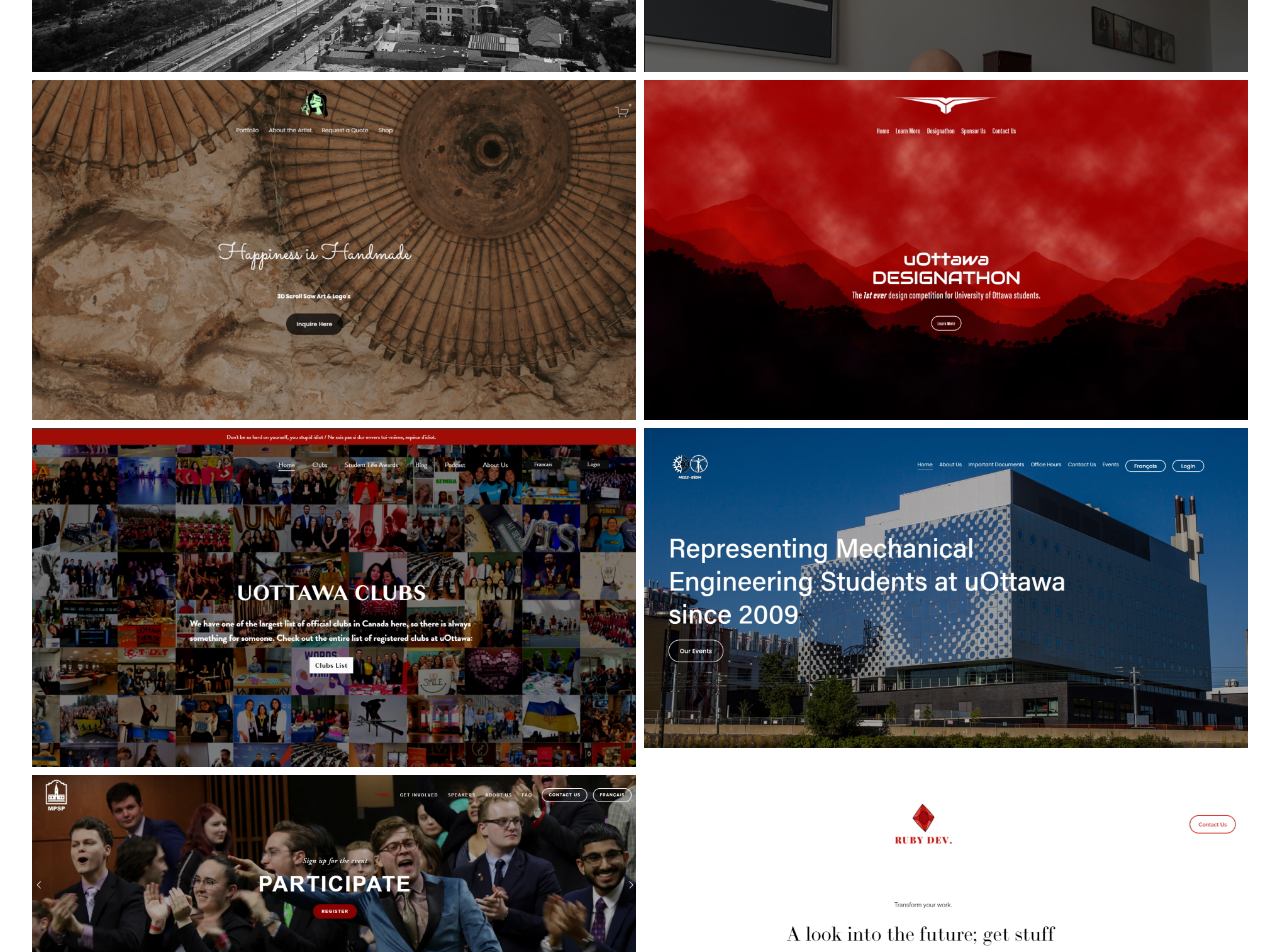
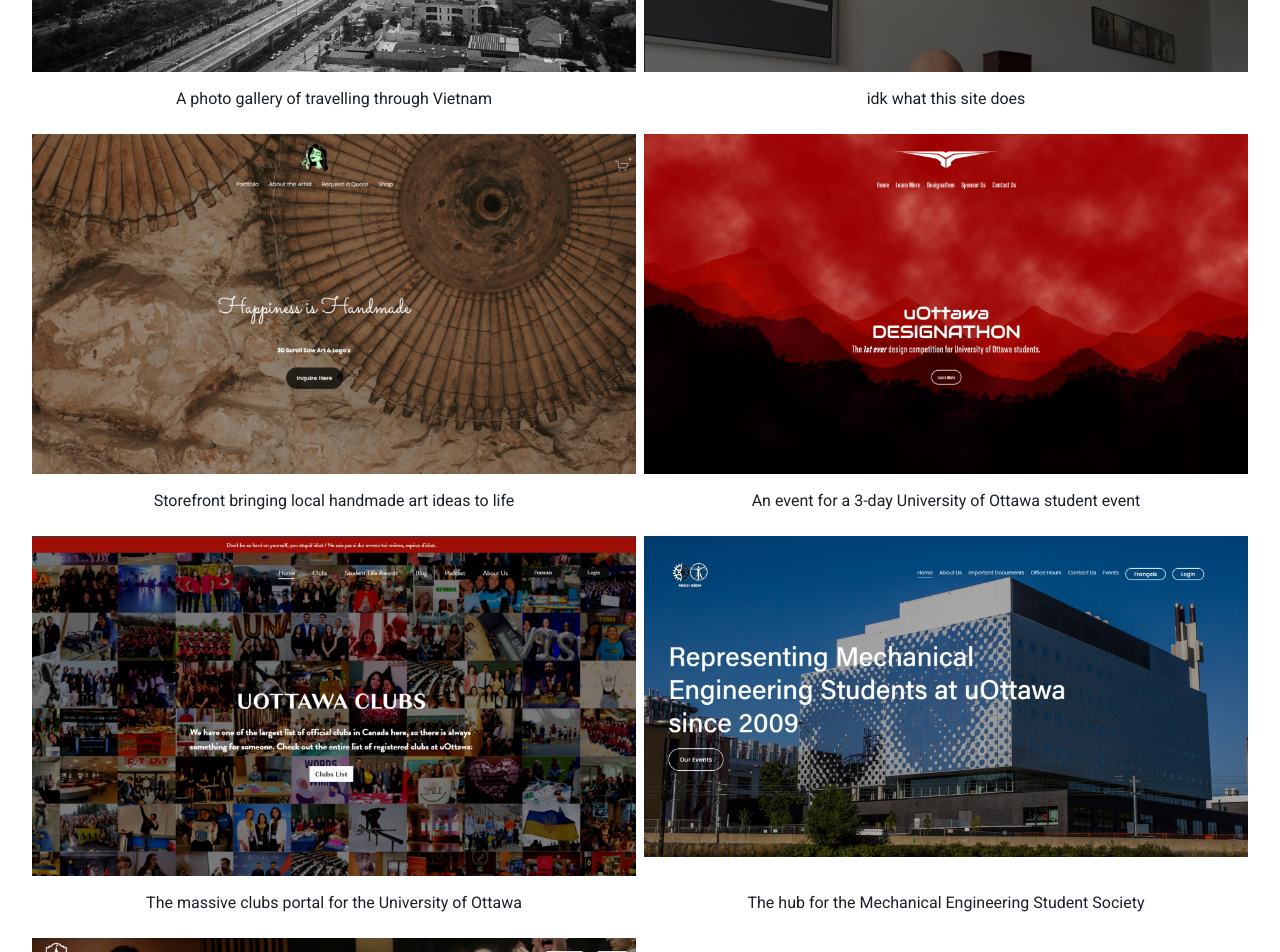
Before and after one commit to rubydevco/rubydev-tempsite, a React (Create React App) app: page /portfolio in a window 1280 px wide. Shown: the part 380-1332 px from the top of the page. Built offline with nearby package versions, Linux system fonts and the light colour scheme.

Commit message:
added captions to portfolio

```diff
--- a/src/App.css
+++ b/src/App.css
@@ -78,3 +78,9 @@
   font-size: 2.5rem;
   margin-bottom: 2.5vh;
 }
+
+.portfolio-image-caption {
+  font-family: 'Roboto', sans-serif;
+  text-align: center;
+  margin: 1.9vh;
+}
--- a/src/components/Portfolio/Portfolio.js
+++ b/src/components/Portfolio/Portfolio.js
@@ -13,34 +13,43 @@
     {
       img: thirtyfivemm,
       link: 'https://www.35mm.website/',
+      caption: 'A photo gallery of travelling through Vietnam',
     },
     {
       img: merci,
       link: 'https://www.mercicanada.org/',
+      caption: 'idk what this site does',
     },
     {
       img: thatmakergirl,
       link: 'https://www.thatmakergirl.ca/',
+      caption: 'Storefront bringing local handmade art ideas to life',
     },
     {
       img: designleague,
       link: 'https://www.uottawadesignleague.ca/',
+      caption: 'An event for a 3-day University of Ottawa student event',
     },
     {
       img: cvuo,
       link: 'https://cvuo.ca/',
+      caption: 'The massive clubs portal for the University of Ottawa',
     },
     {
       img: mess,
       link: 'https://mess-segm.ca/',
+      caption: 'The hub for the Mechanical Engineering Student Society',
     },
     {
       img: mpsp,
       link: 'https://uottawampsp.com/',
+      caption:
+        'A site for students aspiring for the opportunity to participate as members of Parliament at the House of Commons',
     },
     {
       img: ruby,
       link: 'https://uottawampsp.com/',
+      caption: 'A software development company',
     },
   ];
   return (
@@ -52,9 +61,14 @@
           spacing={2}
         >
           {images.map((image) => (
-            <Link href={image.link} isExternal>
+            <Link
+              href={image.link}
+              isExternal
+              style={{ textDecoration: 'none' }}
+            >
               {' '}
               <Image loading='lazy' src={image.img} />
+              <p className='portfolio-image-caption'>{image.caption}</p>
             </Link>
           ))}
         </SimpleGrid>
```
